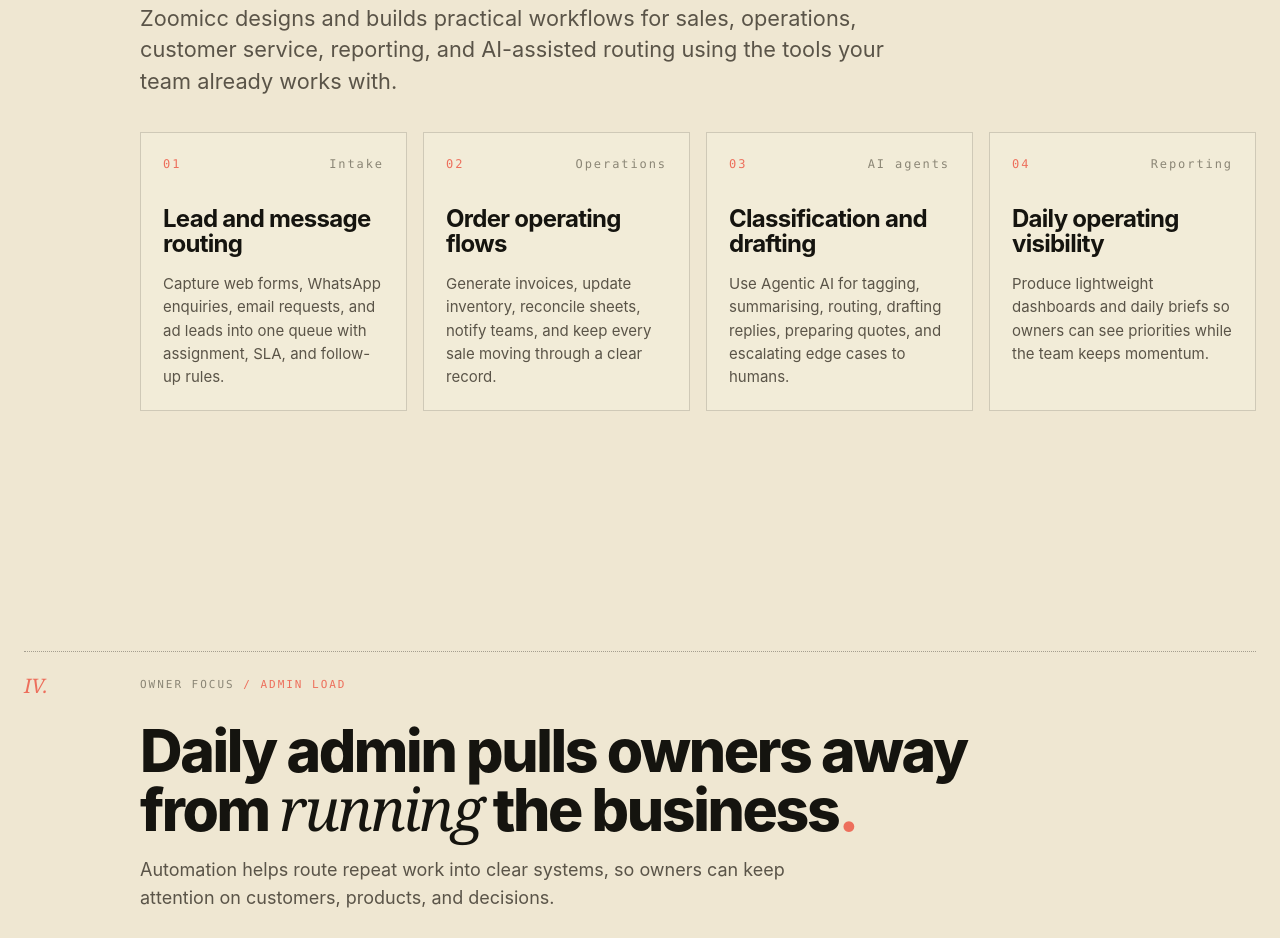
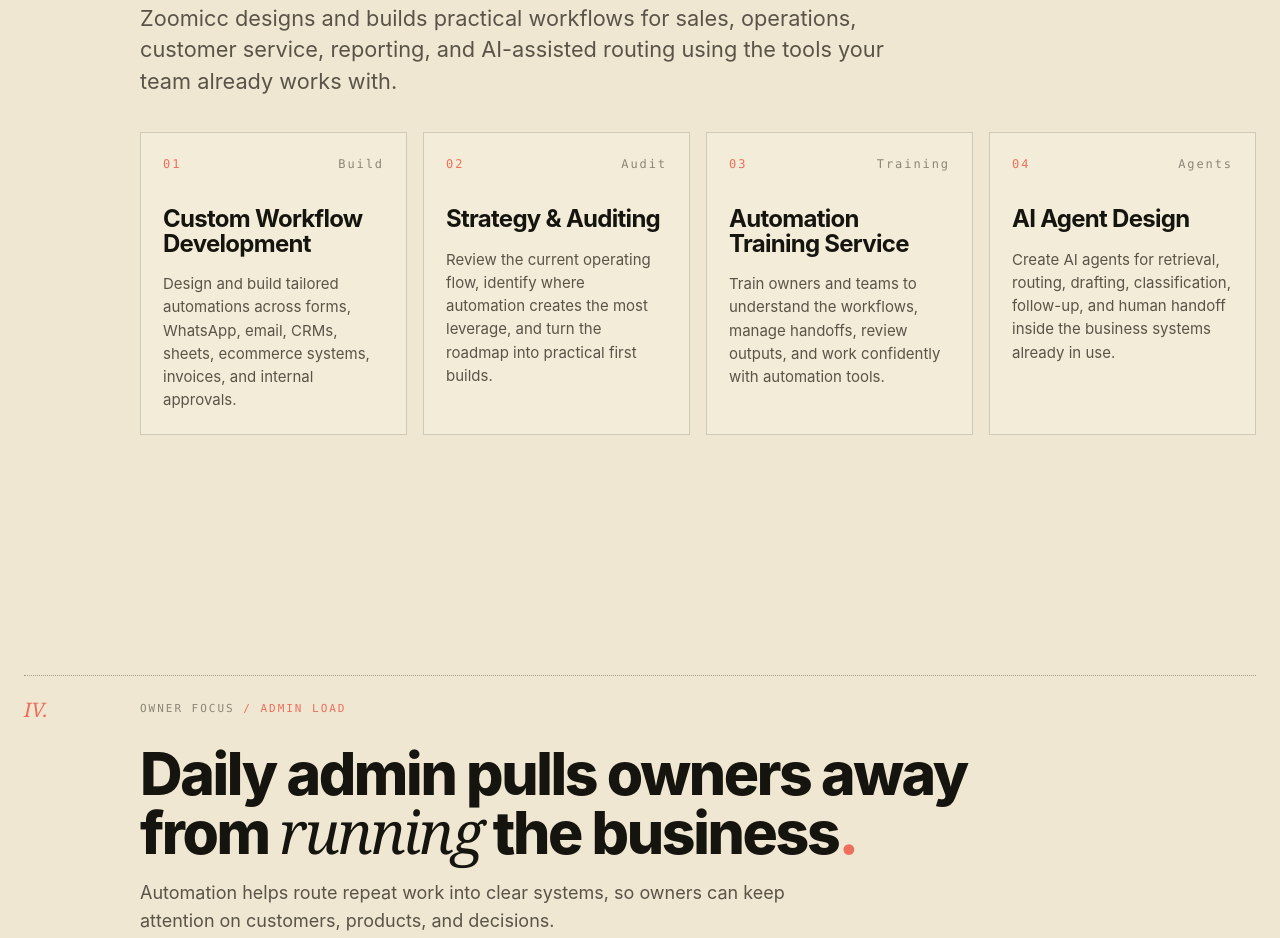
Before and after one commit to s92225/zoomicc-website, a plain HTML site: page index-hero-scroll-prototype.html in a window 1280 px wide. Shown: the part 4395-5333 px from the top of the page. Drawn offline with Linux system fonts and the light colour scheme.

Commit message:
Update service offerings

```diff
--- a/index-hero-scroll-prototype.html
+++ b/index-hero-scroll-prototype.html
@@ -2705,10 +2705,10 @@
                 </div>
               </div>
               <div class="cards">
-                <article class="card" data-reveal=""><div><div class="num">01<span class="tag">Intake</span></div><h3>Lead and message routing</h3><p>Capture web forms, WhatsApp enquiries, email requests, and ad leads into one queue with assignment, SLA, and follow-up rules.</p></div></article>
-                <article class="card" data-reveal=""><div><div class="num">02<span class="tag">Operations</span></div><h3>Order operating flows</h3><p>Generate invoices, update inventory, reconcile sheets, notify teams, and keep every sale moving through a clear record.</p></div></article>
-                <article class="card" data-reveal=""><div><div class="num">03<span class="tag">AI agents</span></div><h3>Classification and drafting</h3><p>Use Agentic AI for tagging, summarising, routing, drafting replies, preparing quotes, and escalating edge cases to humans.</p></div></article>
-                <article class="card" data-reveal=""><div><div class="num">04<span class="tag">Reporting</span></div><h3>Daily operating visibility</h3><p>Produce lightweight dashboards and daily briefs so owners can see priorities while the team keeps momentum.</p></div></article>
+                <article class="card" data-reveal=""><div><div class="num">01<span class="tag">Build</span></div><h3>Custom Workflow Development</h3><p>Design and build tailored automations across forms, WhatsApp, email, CRMs, sheets, ecommerce systems, invoices, and internal approvals.</p></div></article>
+                <article class="card" data-reveal=""><div><div class="num">02<span class="tag">Audit</span></div><h3>Strategy &amp; Auditing</h3><p>Review the current operating flow, identify where automation creates the most leverage, and turn the roadmap into practical first builds.</p></div></article>
+                <article class="card" data-reveal=""><div><div class="num">03<span class="tag">Training</span></div><h3>Automation Training Service</h3><p>Train owners and teams to understand the workflows, manage handoffs, review outputs, and work confidently with automation tools.</p></div></article>
+                <article class="card" data-reveal=""><div><div class="num">04<span class="tag">Agents</span></div><h3>AI Agent Design</h3><p>Create AI agents for retrieval, routing, drafting, classification, follow-up, and human handoff inside the business systems already in use.</p></div></article>
               </div>
             </div>
           </div>
```
Also changed, not shown: index.html (+4 -4 lines).
